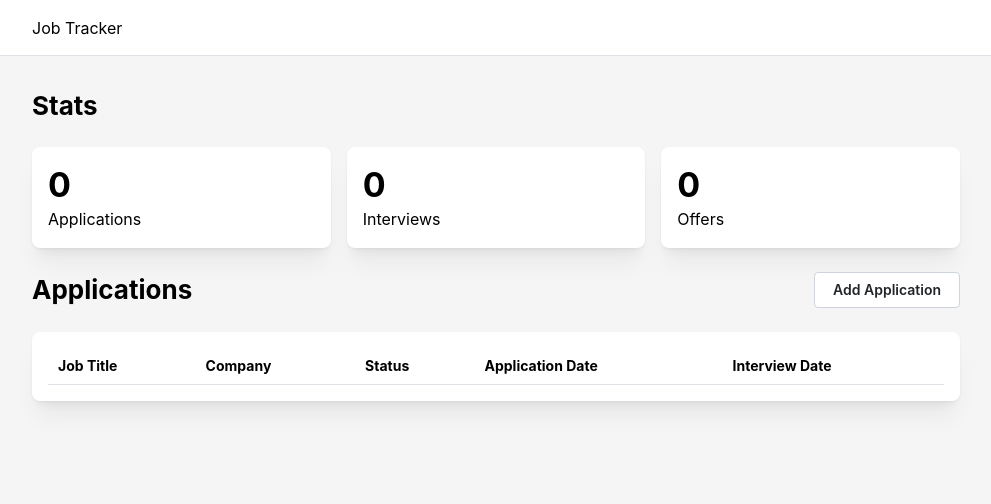
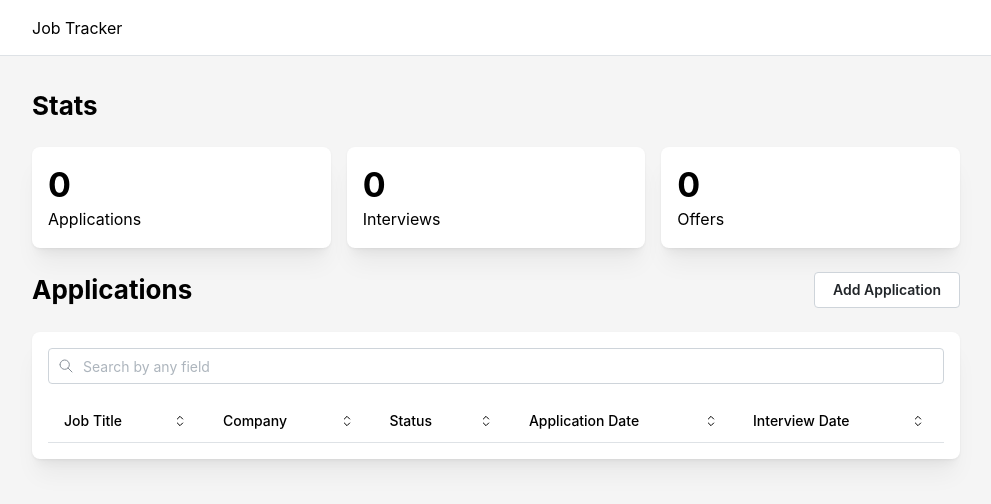
Before and after one commit to azn-abel/job-applications-tracker, a React (Vite) app: page / in a window 1280 px wide. Shown: the top 504 px of the page, without its empty margins (144-1135 px from the left). Built offline with nearby package versions, Linux system fonts and the light colour scheme.

Commit message:
search and sort

```diff
--- a/package.json
+++ b/package.json
@@ -16,6 +16,7 @@
     "@mantine/form": "^7.17.4",
     "@mantine/hooks": "^7.17.3",
     "@mantine/modals": "^7.17.3",
+    "@tabler/icons-react": "^3.31.0",
     "axios": "^1.8.4",
     "dayjs": "^1.11.13",
     "react": "^19.0.0",
--- /dev/null
+++ b/src/routes/Index.module.css
@@ -0,0 +1,21 @@
+.th {
+  padding: 0;
+}
+
+.control {
+  width: 100%;
+  padding: var(--mantine-spacing-xs) var(--mantine-spacing-md);
+
+  @mixin hover {
+    background-color: light-dark(
+      var(--mantine-color-gray-0),
+      var(--mantine-color-dark-6)
+    );
+  }
+}
+
+.icon {
+  width: 21px;
+  height: 21px;
+  border-radius: 21px;
+}
--- a/src/routes/index.jsx
+++ b/src/routes/index.jsx
@@ -5,13 +5,26 @@ import {
   Card,
   Grid,
   Text,
+  TextInput,
   Table,
   Flex,
   LoadingOverlay,
+  UnstyledButton,
+  Group,
+  Center,
+  keys,
 } from "@mantine/core";
+import {
+  IconChevronDown,
+  IconChevronUp,
+  IconSearch,
+  IconSelector,
+} from "@tabler/icons-react";
 
 import AddApplicationModal from "../components/applications/AddApplicationModal";
 import EditApplicationModal from "../components/applications/EditApplicationModal";
+
+import classes from "./Index.module.css";
 
 import localStorageAPI from "../api/applications";
 
@@ -92,7 +105,54 @@ function Home() {
 function ApplicationsTable({ applications, callback }) {
   const [opened, { open, close }] = useDisclosure(false);
 
+  const [search, setSearch] = useState("");
+  const [sortedApplications, setSortedApplications] = useState(applications);
+  const [sortBy, setSortBy] = useState(null);
+  const [reverseSortDirection, setReverseSortDirection] = useState(false);
+
   const [selectedApplication, setSelectedApplication] = useState({});
+
+  useEffect(() => {
+    setSortedApplications(applications);
+  }, [applications]);
+
+  const setSorting = (field) => {
+    const reversed = field === sortBy ? !reverseSortDirection : false;
+    setReverseSortDirection(reversed);
+    setSortBy(field);
+    setSortedApplications(
+      sortData(applications, { sortBy: field, reversed, search })
+    );
+  };
+
+  const handleSearchChange = (event) => {
+    const { value } = event.currentTarget;
+    setSearch(value);
+    setSortedApplications(
+      sortData(applications, {
+        sortBy,
+        reversed: reverseSortDirection,
+        search: value,
+      })
+    );
+  };
+
+  const sortedRows = sortedApplications.map((application, index) => (
+    <Table.Tr
+      key={index}
+      onClick={() => {
+        setSelectedApplication({ ...application });
+        open();
+      }}
+      style={{ cursor: "pointer" }}
+    >
+      <Table.Td>{application.jobTitle}</Table.Td>
+      <Table.Td>{application.company}</Table.Td>
+      <Table.Td>{application.status}</Table.Td>
+      <Table.Td>{application.applicationDate}</Table.Td>
+      <Table.Td>{application.interviewDate}</Table.Td>
+    </Table.Tr>
+  ));
 
   const rows = applications?.map((application, index) => (
     <Table.Tr
@@ -120,20 +180,106 @@ function ApplicationsTable({ applications, callback }) {
         application={selectedApplication}
         callback={callback}
       />
+      <TextInput
+        placeholder="Search by any field"
+        mb="md"
+        leftSection={<IconSearch size={16} stroke={1.5} />}
+        value={search}
+        onChange={handleSearchChange}
+      />
       <Table highlightOnHover>
         <Table.Thead>
           <Table.Tr>
-            <Table.Th>Job Title</Table.Th>
-            <Table.Th>Company</Table.Th>
-            <Table.Th>Status</Table.Th>
-            <Table.Th>Application Date</Table.Th>
-            <Table.Th>Interview Date</Table.Th>
+            <Th
+              sorted={sortBy === "jobTitle"}
+              reversed={reverseSortDirection}
+              onSort={() => setSorting("jobTitle")}
+            >
+              Job Title
+            </Th>
+            <Th
+              sorted={sortBy === "company"}
+              reversed={reverseSortDirection}
+              onSort={() => setSorting("company")}
+            >
+              Company
+            </Th>
+            <Th
+              sorted={sortBy === "status"}
+              reversed={reverseSortDirection}
+              onSort={() => setSorting("status")}
+            >
+              Status
+            </Th>
+            <Th
+              sorted={sortBy === "applicationDate"}
+              reversed={reverseSortDirection}
+              onSort={() => setSorting("applicationDate")}
+            >
+              Application Date
+            </Th>
+            <Th
+              sorted={sortBy === "interviewDate"}
+              reversed={reverseSortDirection}
+              onSort={() => setSorting("interviewDate")}
+            >
+              Interview Date
+            </Th>
           </Table.Tr>
         </Table.Thead>
-        <Table.Tbody>{rows}</Table.Tbody>
+        <Table.Tbody>{sortedRows}</Table.Tbody>
       </Table>
     </>
   );
 }
 
+function Th({ children, reversed, sorted, onSort }) {
+  const Icon = sorted
+    ? reversed
+      ? IconChevronUp
+      : IconChevronDown
+    : IconSelector;
+  return (
+    <Table.Th className={classes.th}>
+      <UnstyledButton onClick={onSort} className={classes.control}>
+        <Group justify="space-between">
+          <Text fw={500} fz="sm">
+            {children}
+          </Text>
+          <Center className={classes.icon}>
+            <Icon size={16} stroke={1.5} />
+          </Center>
+        </Group>
+      </UnstyledButton>
+    </Table.Th>
+  );
+}
+
+function filterData(data, search) {
+  const query = search.toLowerCase().trim();
+  return data.filter((item) =>
+    keys(data[0]).some((key) => item[key]?.toLowerCase().includes(query))
+  );
+}
+
+function sortData(data, { sortBy, reversed, search }) {
+  if (!sortBy) {
+    return filterData(data, search);
+  }
+
+  return filterData(
+    [...data].sort((a, b) => {
+      if (!a[sortBy] && !b[sortBy]) return 0;
+      if (!a[sortBy]) return 1;
+      if (!b[sortBy]) return -1;
+      if (reversed) {
+        return b[sortBy].localeCompare(a[sortBy]);
+      }
+
+      return a[sortBy].localeCompare(b[sortBy]);
+    }),
+    search
+  );
+}
+
 export default Home;
```
Also changed, not shown: 1 other file (tests, documents, lock files or other folders).
